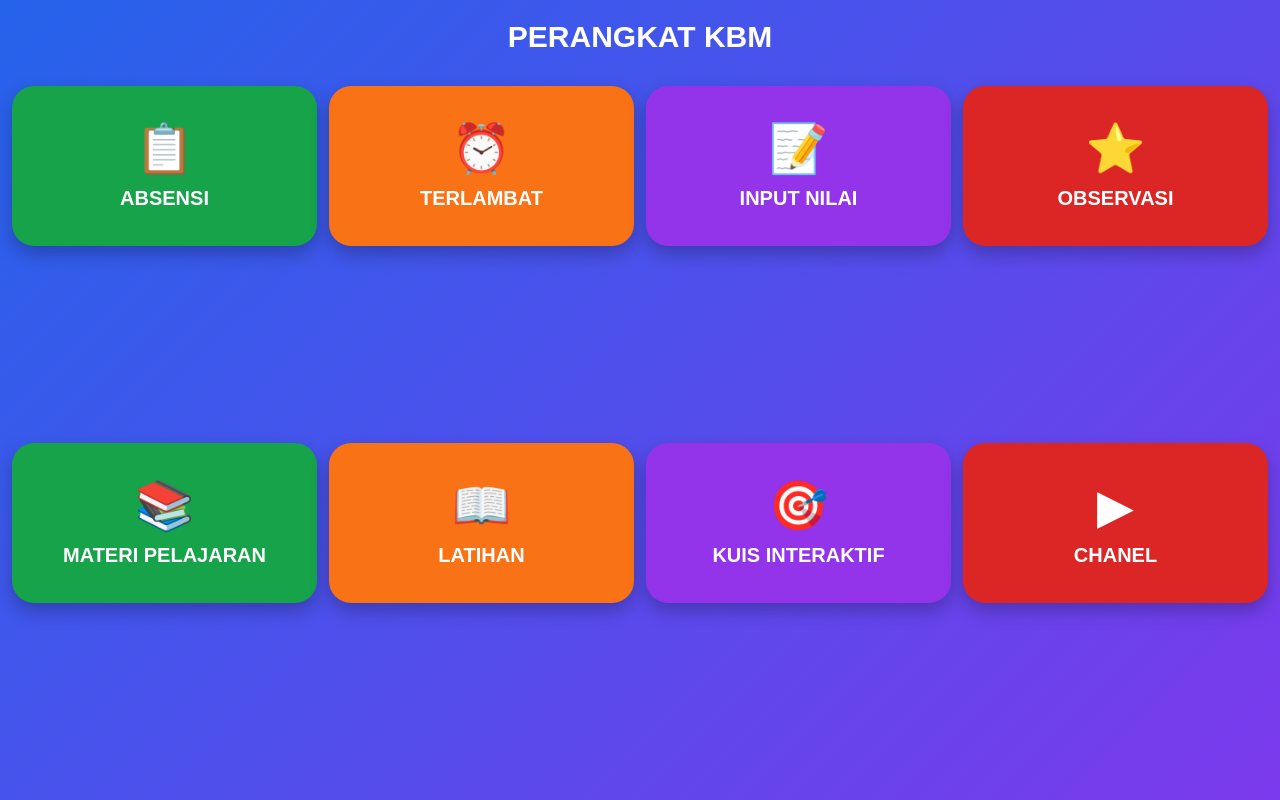
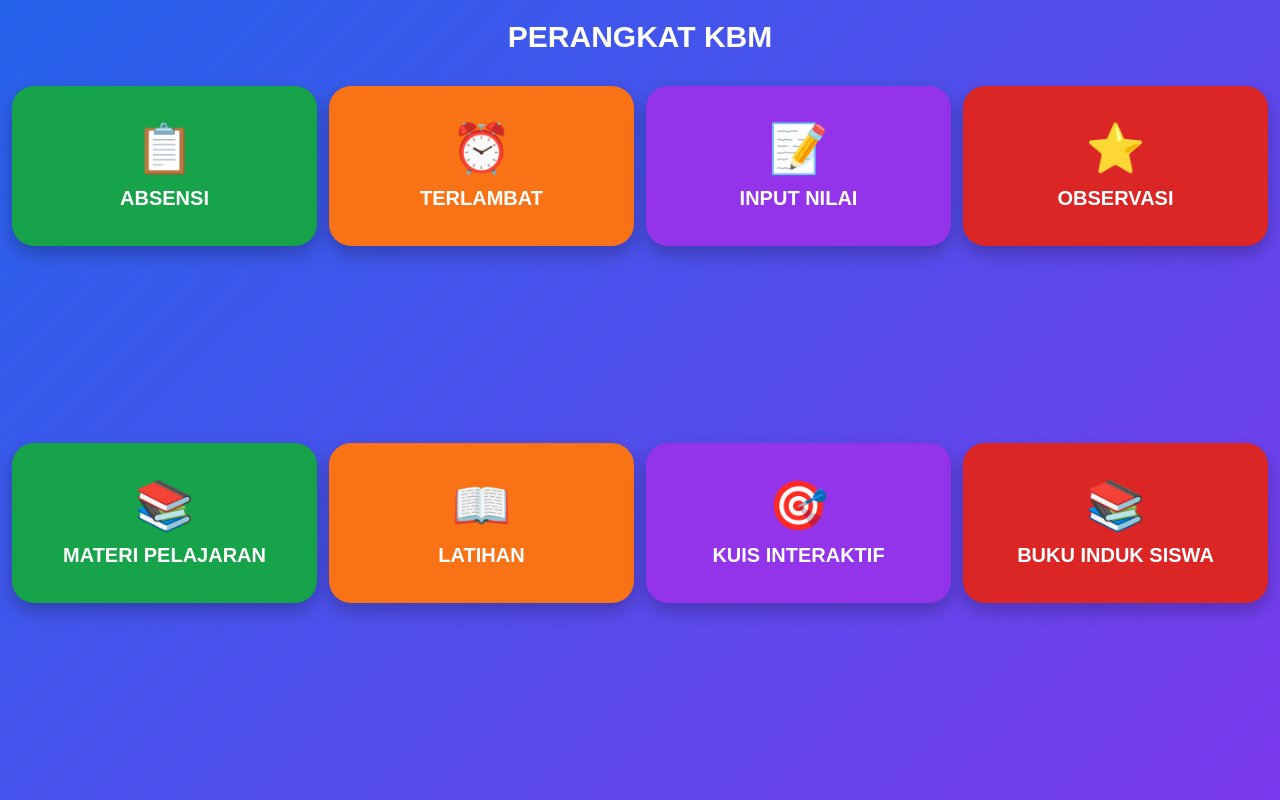
Before and after one commit to dianwiguna00/Sampul2PerangkatYbN4uC6sD0hF3gJ5wE2rQ8tZ1pL9mXccV7bH6nA3sD2, a plain HTML site: page index.html in a window 1280 px wide. Drawn offline with Linux system fonts and the light colour scheme.

Commit message:
Update index.html

```diff
--- a/index.html
+++ b/index.html
@@ -218,10 +218,10 @@ body{
 </div>
 </a>
 
-<a href="https://youtube.com/@akubelajarmatematika/playlists">
+<a href="https://dianwiguna00.github.io/BukuIndukSiswa1/">
 <div class="card observasi">
-<div class="icon">▶</div>
-<div class="title">CHANEL</div>
+<div class="icon">📚</div>
+<div class="title">BUKU INDUK SISWA</div>
 </div>
 </a>
 
```
